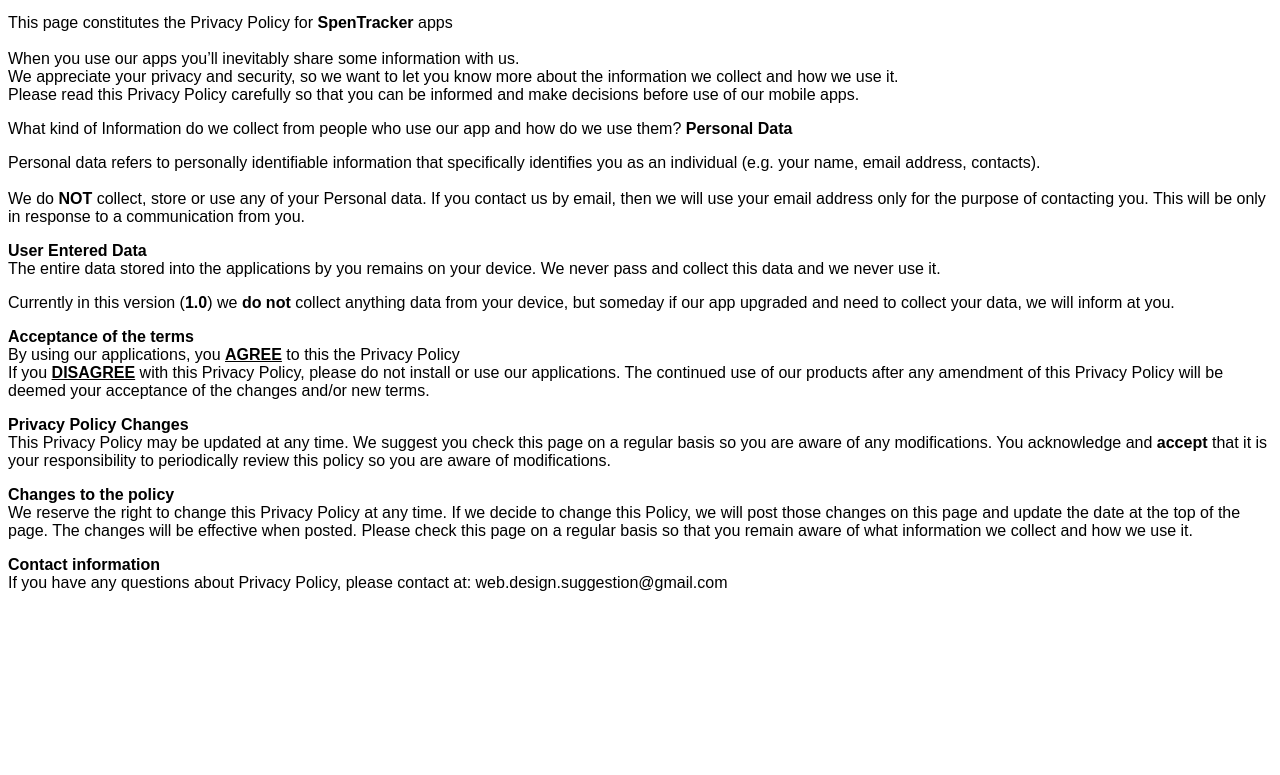
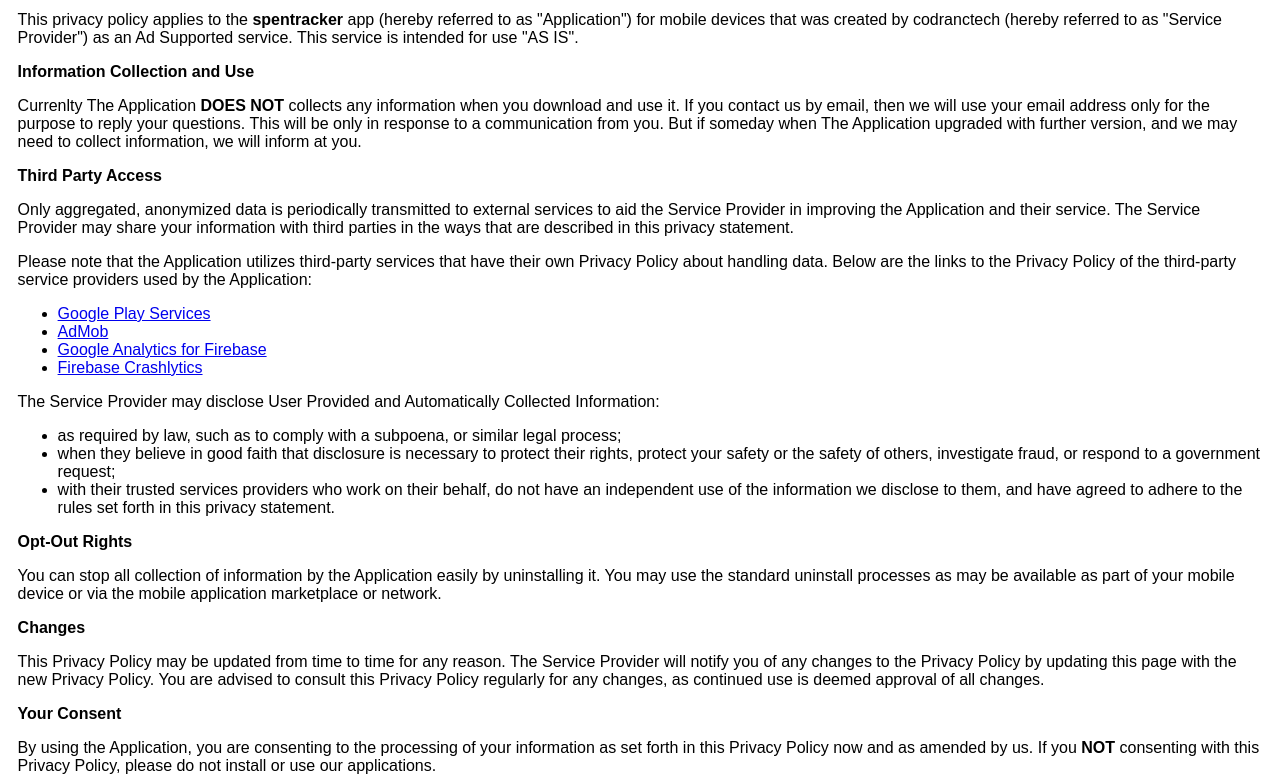
Before and after one commit to gumgum-w/spenotetutorial, a plain HTML site: page tos/index.html in a window 1280 px wide. Shown: the part 88-863 px from the top of the page. Before the commit the page ends 800 px from the top, so only its background shows below. Drawn offline with Linux system fonts and the light colour scheme.

Commit message:
privacy-policy

```diff
--- a/tos/index.html
+++ b/tos/index.html
@@ -1,95 +1,69 @@
 <!DOCTYPE html>
-<html xmlns="http://www.w3.org/1999/html">
-<head>
-<meta name="viewport" content="width=device-width, initial-scale=1.0">
+    <html>
+    <head>
+      <meta charset='utf-8'>
+      <meta name='viewport' content='width=device-width'>
+      <title>Privacy Policy</title>
+      <style>
+      body { font-family: 'Arial'; padding:0.6em; }
+      </style>
+    </head>
 
-    <style>
-        body {
-            font-family : "Arial"
-        }
-    </style>
+    <body>
 
-</head>
-<body>
+    <h3>
+        <strong><div>Privacy Policy</div></strong>
+        <small>May 07, 2025</small>
+    </h3>
 
-<h2>Privacy Policy</h2>
-<small>May 25, 2025</small>
+    <p>This privacy policy applies to the <b>spentracker</b> app (hereby referred to as "Application") for mobile devices that was created by codranctech (hereby referred to as "Service Provider") as an Ad Supported service. This service is intended for use "AS IS".</p>
 
-<p>
-This page constitutes the Privacy Policy for <b>SpenTracker</b> apps
-    <br/><br/>
-When you use our apps you’ll inevitably share some information with us. <br/>
+    <strong>Information Collection and Use</strong>
+    <p>
+        Currenlty The Application <b>DOES NOT</b> collects any information when you download and use it.
+        If you contact us by email, then we will use your email address only for the purpose to reply your questions. This will be only in response to a communication from you.
+        But if someday when The Application upgraded with further version, and we may need to collect information, we will inform at you.
+    </p>
+   <!--  <p>The Application collects information when you download and use it. This information may include information such as </p>
+    <ul>
+        <li>Your device's Internet Protocol address (e.g. IP address)</li>
+        <li>The pages of the Application that you visit, the time and date of your visit, the time spent on those pages</li>
+        <li>The time spent on the Application</li>
+        <li>The operating system you use on your mobile device</li>
+    </ul> -->
 
-    We appreciate your privacy and security, so we want to let you know more about the information we collect and how we use it. <br>
-    Please read this Privacy Policy carefully so that you can be informed and make decisions before use of our mobile apps.
-</p>
+    <strong>Third Party Access</strong>
+    <p>Only aggregated, anonymized data is periodically transmitted to external services to aid the Service Provider in improving the Application and their service. The Service Provider may share your information with third parties in the ways that are described in this privacy statement.</p>
+    <div>
+        <p>Please note that the Application utilizes third-party services that have their own Privacy Policy about handling data. Below are the links to the Privacy Policy of the third-party service providers used by the Application:</p>
+        <ul>
+            <li><a href="https://www.google.com/policies/privacy/" target="_blank" rel="noopener noreferrer">Google Play Services</a></li>
+            <li><a href="https://support.google.com/admob/answer/6128543?hl=en" target="_blank" rel="noopener noreferrer">AdMob</a></li>
+            <li><a href="https://firebase.google.com/support/privacy" target="_blank" rel="noopener noreferrer">Google Analytics for Firebase</a></li>
+            <li><a href="https://firebase.google.com/support/privacy" target="_blank" rel="noopener noreferrer">Firebase Crashlytics</a></li>
+        </ul>
+    </div>
 
-<p>
-What kind of Information do we collect from people who use our app and how do we use them?
-<b>Personal Data</b>
-<div>
-    Personal data refers to personally identifiable information that specifically identifies you as an individual (e.g. your name, email address, contacts).<br><br>
-    We do <b>NOT</b> collect, store or use any of your Personal data.
-    If you contact us by email, then we will use your email address only for the purpose of contacting you. This will be only in response to a communication from you.
-</div>
-</p>
+    <p>The Service Provider may disclose User Provided and Automatically Collected Information:</p>
+    <ul>
+        <li>as required by law, such as to comply with a subpoena, or similar legal process;</li>
+        <li>when they believe in good faith that disclosure is necessary to protect their rights, protect your safety or the safety of others, investigate fraud, or respond to a government request;</li><li>with their trusted services providers who work on their behalf, do not have an independent use of the information we disclose to them, and have agreed to adhere to the rules set forth in this privacy statement.</li>
+    </ul>
 
-<p>
-    <b>User Entered Data</b><br/>
-The entire data stored into the applications by you remains on your device.
-    We never pass and collect this data and we never use it.
-</p>
+    <strong>Opt-Out Rights</strong>
+    <p>You can stop all collection of information by the Application easily by uninstalling it. You may use the standard uninstall processes as may be available as part of your mobile device or via the mobile application marketplace or network.</p>
 
-<!--<p>
-    <b>Device Data</b><br>
-Non-personal data refers to information that, by itself, does not personally identify you.
-</p>-->
+    <strong>Changes</strong><p>This Privacy Policy may be updated from time to time for any reason. The Service Provider will notify you of any changes to the Privacy Policy by updating this page with the new Privacy Policy. You are advised to consult this Privacy Policy regularly for any changes, as continued use is deemed approval of all changes.</p>
 
-<p>
-    Currently in this version (<b>1.0</b>) we <b>do not</b> collect anything data from your device, but someday if our app upgraded and need to collect your data,
-    we will inform at you.
-</p>
+    <strong>Your Consent</strong>
+    <p>
+        By using the Application, you are consenting to the processing of your information as set forth in this Privacy Policy now and as amended by us.
+        If you <b>NOT</b> consenting with this Privacy Policy, please do not install or use our applications.
+    </p>
 
-<!--<p>
-We may collect Non-personal data such :
-<li>your device model number</li>,
-<li>operating system version</li>,
-country code and other properties for purposes of managing the applications.
-</p>-->
+    <strong>Contact Us</strong><p>If you have any questions regarding privacy while using the Application, or have questions about the practices, please contact the Service Provider via email at chili_r@rocketmail.com.</p><hr>
 
-<!--<p>
-We use third party crash analytics service to help anonymously identify potential issues and crashes. This is purely a means to help us improve the applications usability experience.
-</p>-->
-
-<!--<p>
-You can find more about Crashlytics policy here: https://firebase.google.com/terms/crashlytics-app-distribution-data-processing-terms By using our applications, you agree to the terms of this policy.
-</p>-->
-
-<p>
-    <b>Acceptance of the terms</b><br/>
-    By using our applications, you <u><b>AGREE</b></u> to this the Privacy Policy<br/>
-    If you <u><b>DISAGREE</b></u> with this Privacy Policy, please do not install or use our applications.
-    The continued use of our products after any amendment of this Privacy Policy will be deemed your acceptance of the changes and/or new terms.
-</p>
-
-<p>
-    <b>Privacy Policy Changes</b><br>
-    This Privacy Policy may be updated at any time.
-    We suggest you check this page on a regular basis so you are aware of any modifications. You acknowledge and <b>accept</b> that it is your responsibility to periodically review this policy so you are aware of modifications.
-</p>
-
-<p>
-    <b>Changes to the policy</b><br/>
-We reserve the right to change this Privacy Policy at any time.
-    If we decide to change this Policy, we will post those changes on this page and update the date at the top of the page.
-    The changes will be effective when posted.
-    Please check this page on a regular basis so that you remain aware of what information we collect and how we use it.
-</p>
-
-<p>
-    <b>Contact information</b><br>
-If you have any questions about Privacy Policy, please contact at: web.design.suggestion@gmail.com
-</p>
+    <p>This privacy policy page was generated by the help : <a href="https://app-privacy-policy-generator.nisrulz.com/" target="_blank" rel="noopener noreferrer">App Privacy Policy Generator</a></p>
 
 </body>
 </html>
```
